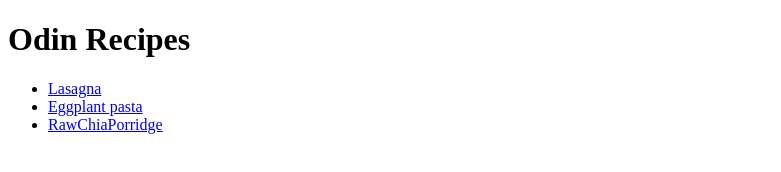
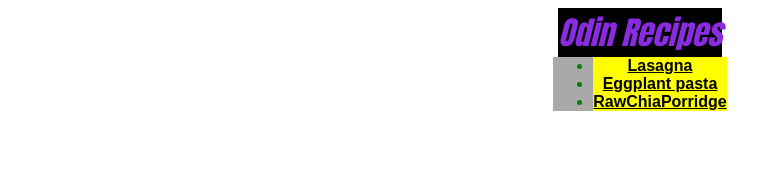
Before and after one commit to Jrickb/odin-recipes, a plain HTML site: page index.html in a window 1280 px wide. Shown: the whole page, without its empty margins (0-781 px from the left). Drawn offline with Linux system fonts and the light colour scheme.

Commit message:
css test

```diff
--- a/index.html
+++ b/index.html
@@ -5,13 +5,14 @@
     <meta http-equiv="X-UA-Compatible" content="IE=edge">
     <meta name="viewport" content="width=device-width, initial-scale=1.0">
     <title>Document</title>
+    <link rel="stylesheet" href="styles.css">
 </head>
 <body>
     <h1>Odin Recipes</h1>
-    <ul>
-    <li><a href="recipes/lasagna.html">Lasagna</a></li>
-    <li><a href="recipes/eggplantpasta.html">Eggplant pasta</a></li>
-    <li><a href="recipes/rawchiaporridge.html">RawChiaPorridge</a></li>
+    <ul class="foodlist">
+    <li id="f"><a href="recipes/lasagna.html" id="gg">Lasagna</a></li>
+    <li id="f"><a href="recipes/eggplantpasta.html" id="gg">Eggplant pasta</a></li>
+    <li id="f"><a href="recipes/rawchiaporridge.html" id="gg">RawChiaPorridge</a></li>
     </ul>
 </body>
 </html>
--- /dev/null
+++ b/styles.css
@@ -0,0 +1,39 @@
+.foodlist {
+    color: palegreen;
+    background-color: darkgray;
+    font-family: Verdana, Tahoma, sans-serif;
+    height: fit-content;
+    width: fit-content;
+    text-align: center;
+    margin: auto;
+    position: relative;
+}
+
+#f {
+    font-family: Arial, Helvetica, sans-serif;
+    color: green;
+    font-weight: bold;
+    background-color: yellow;
+    text-align: center;
+
+}
+
+#gg {
+    color: black;
+    text-align: center;
+
+}
+
+h1 {
+    color: blueviolet;
+    background-color: black;
+    width: fit-content;
+    height: fit-content;
+    font-family: Impact, Haettenschweiler, 'Arial Narrow Bold', sans-serif;
+    font-style: italic;
+    font-weight: bolder;
+    position: relative;
+    text-align: center;
+    margin: auto;
+
+}
```
